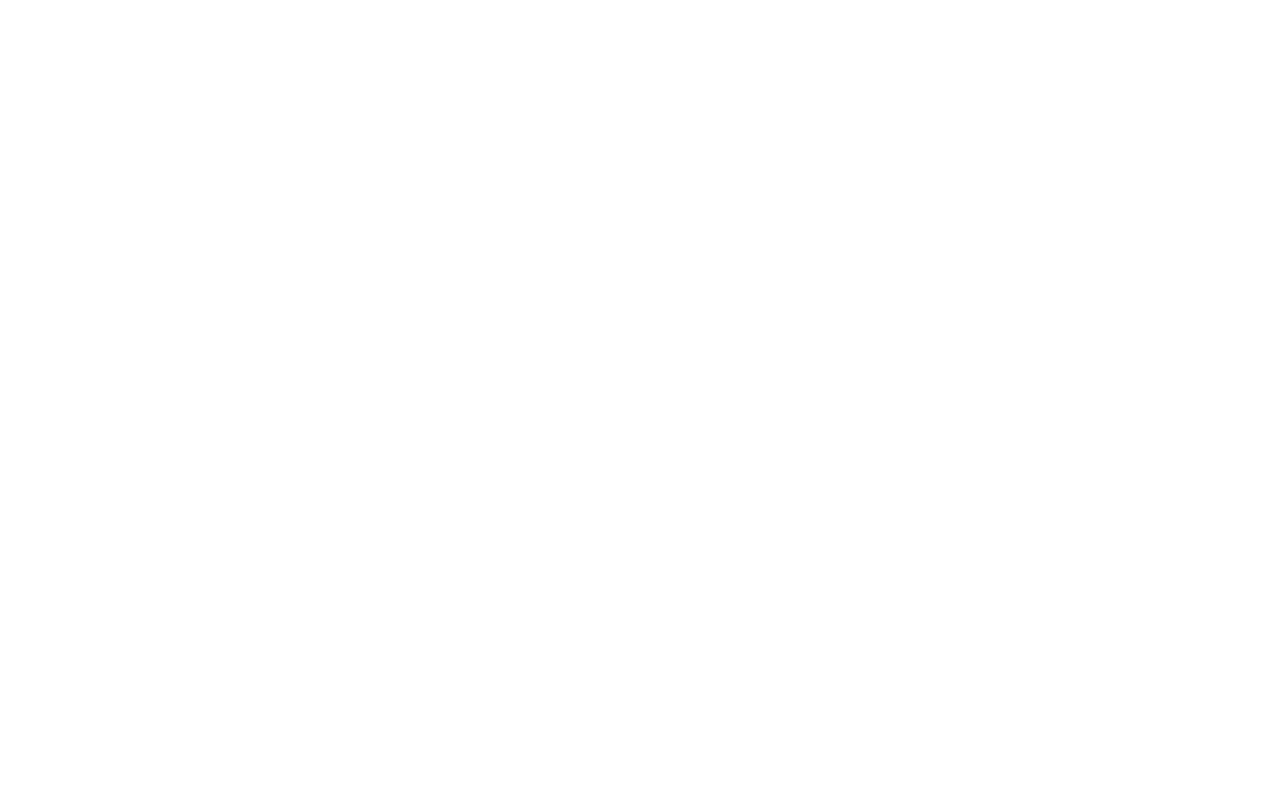
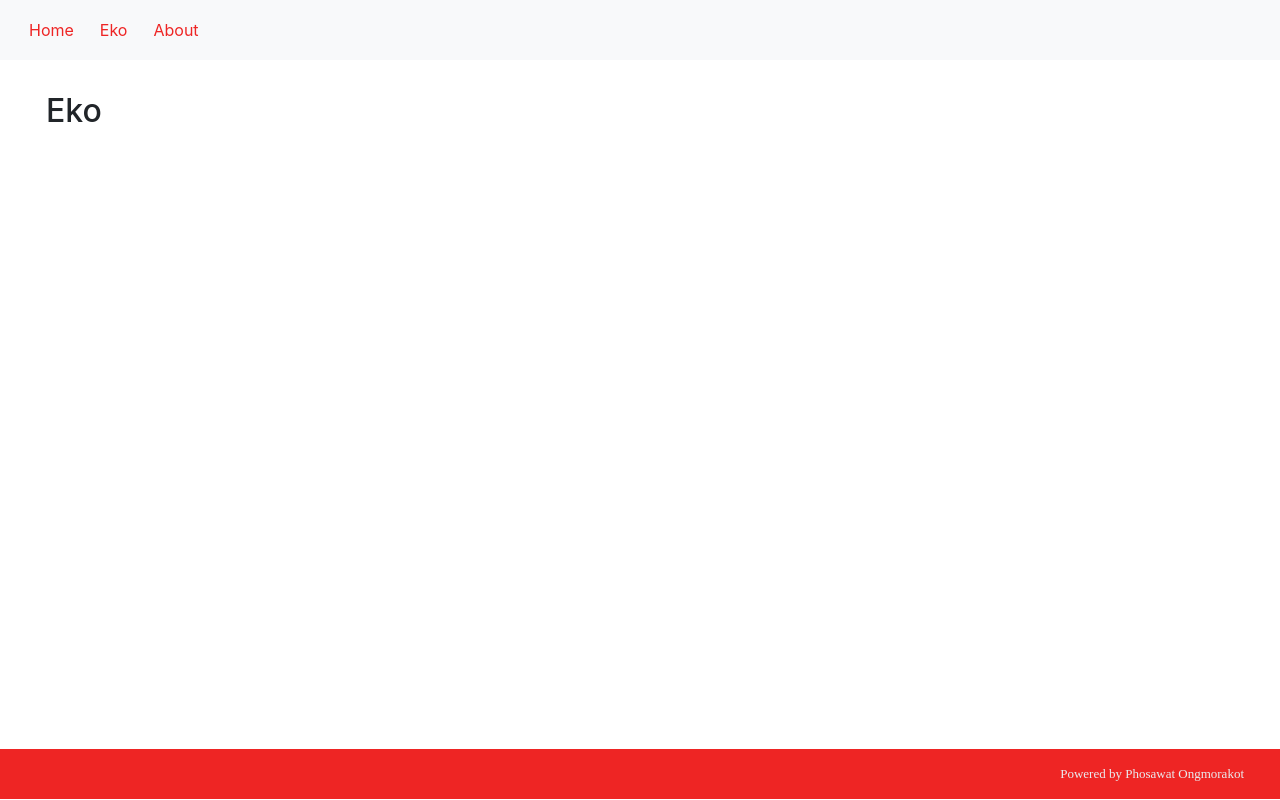
Before and after one commit to god00/eko_frontend, a React (Create React App) app: page /eko in a window 1280 px wide. Built offline with nearby package versions, Linux system fonts and the light colour scheme.

Commit message:
Add eko.js

```diff
--- /dev/null
+++ b/src/components/eko.js
@@ -0,0 +1,13 @@
+import React, { Component } from 'react';
+
+class Eko extends Component {
+    render() {
+      return (
+          <div>
+            <h2>Eko</h2>
+          </div>
+      );
+    }
+  }
+
+  export default Eko;
--- a/src/layouts/default/top.js
+++ b/src/layouts/default/top.js
@@ -27,6 +27,7 @@ class Top extends Component {
             <Nav className="navbar navbar-expand-lg navbar-light bg-light">
                 <FlexUl className="navbar-nav mr-auto">
                     <LiWithMargin><Link to={'/'} className="nav-link"><MyText>Home</MyText></Link></LiWithMargin>
+                    <LiWithMargin><Link to={'/eko'} className="nav-link"><MyText>Eko</MyText></Link></LiWithMargin>
                     <LiWithMargin><Link to={'/about'} className="nav-link"><MyText>About</MyText></Link></LiWithMargin>
                 </FlexUl>
             </Nav>
--- a/src/routes/index.js
+++ b/src/routes/index.js
@@ -2,14 +2,16 @@ import React from "react";
 import { Switch } from "react-router-dom";
 import Route from "./route";
 
+import About from '../components/about';
+import Eko from "../components/eko";
 import Home from '../components/home';
-import About from '../components/about';
 
 export default function Routes() {
   return (
     <Switch>
       <Route path="/" exact component={Home} />
       <Route path="/about" component={About} />
+      <Route path="/eko" component={Eko} />
     </Switch>
   );
 }
```
